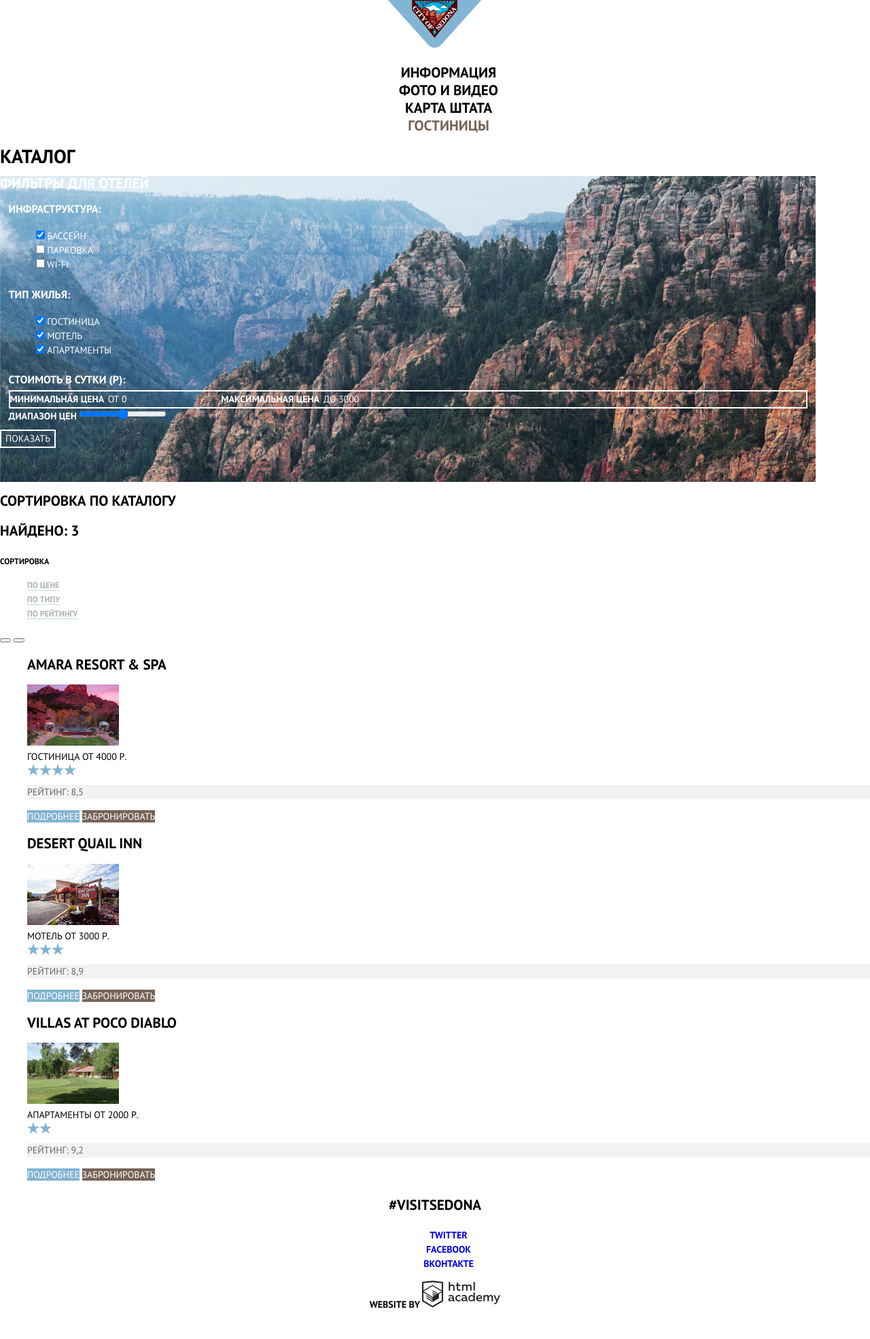
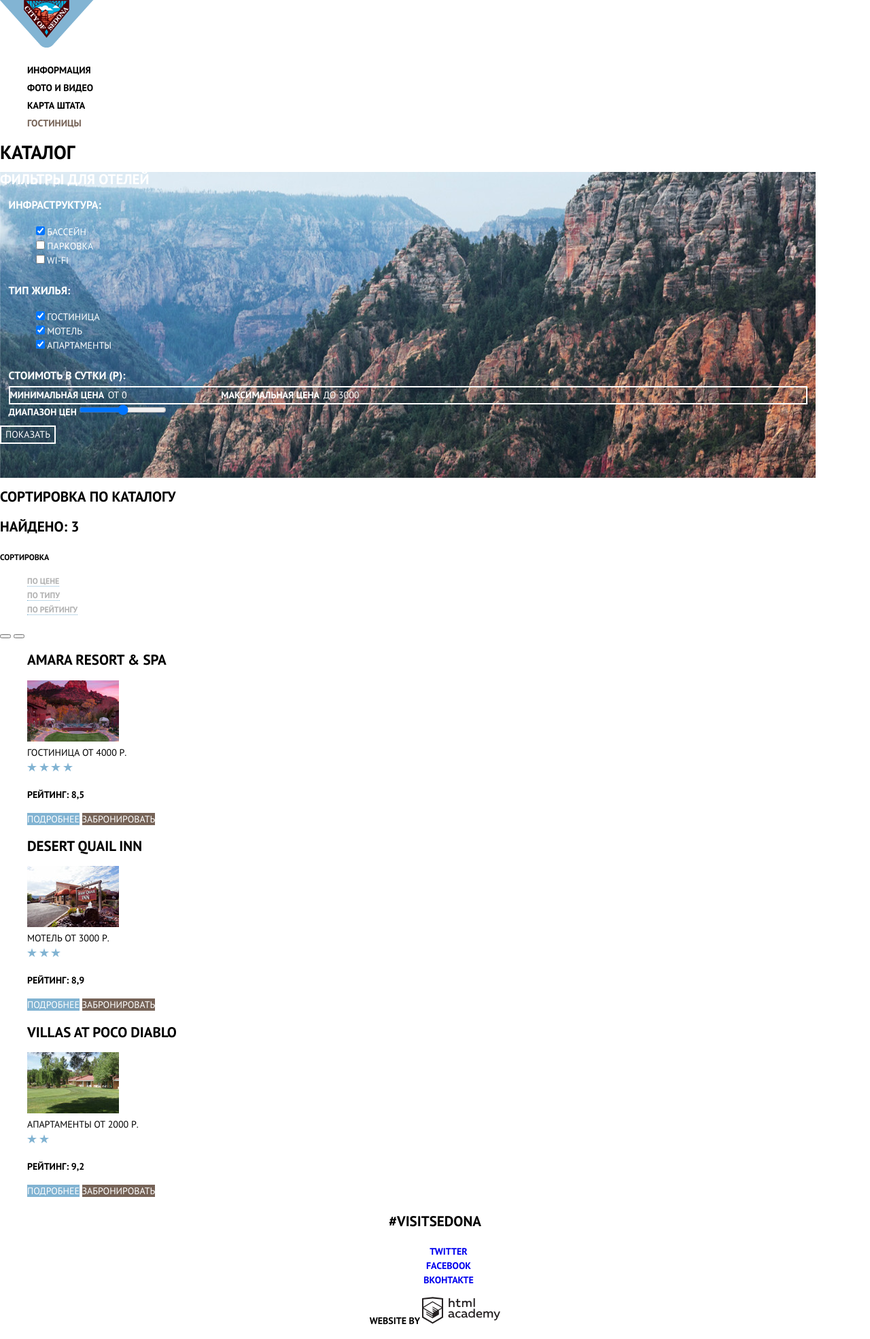
Before and after one commit to VanillaWulf/473505-sedona, a PHP site: page /catalog.html in a window 1280 px wide. Shown: the whole page at 68% size. Before the commit the page ends 1925 px from the top, so only its background shows below. Run offline with PHP 8.4, Linux system fonts and the light colour scheme.

Commit message:
поправлен класс для h1, звезды сделаны img

```diff
--- a/catalog.html
+++ b/catalog.html
@@ -106,7 +106,10 @@
               <span>от 4000 р.</span>
               <div class="rating">
                 <div class="rating-stars">
-
+                  <img src="img/star.svg" alt="Звезда" width="14" height="21">
+                  <img src="img/star.svg" alt="Звезда" width="14" height="21">
+                  <img src="img/star.svg" alt="Звезда" width="14" height="21">
+                  <img src="img/star.svg" alt="Звезда" width="14" height="21">
                 </div>
                 <!--сделать бэкграунд с репитом-->
                 <div class="rating-sum">
@@ -128,7 +131,9 @@
             <span>от 3000 р.</span>
             <div class="rating">
               <div class="rating-stars second-item">
-
+                <img src="img/star.svg" alt="Звезда" width="14" height="21">
+                <img src="img/star.svg" alt="Звезда" width="14" height="21">
+                <img src="img/star.svg" alt="Звезда" width="14" height="21">
               </div>
               <!--сделать бэкграунд с репитом-->
               <div class="rating-sum">
@@ -150,7 +155,8 @@
             <span>от 2000 р.</span>
             <div class="rating">
               <div class="rating-stars third-item">
-
+                <img src="img/star.svg" alt="Звезда" width="14" height="21">
+                <img src="img/star.svg" alt="Звезда" width="14" height="21">
               </div>
               <!--сделать бэкграунд с репитом-->
               <div class="rating-sum">
--- a/css/style.css
+++ b/css/style.css
@@ -44,7 +44,7 @@
   background-color: rgb(255,255,255);
 }
 
-.main-header{
+.header{
   font-size: 21px;
   line-height: 21px;
   text-align: center;
@@ -362,24 +362,3 @@
   background-color: rgb(80,62,51);
   color: rgba(255,255,255,0.3);
 }
-
-.rating-sum{
-  font-weight: 400;
-  background-color: rgb(242,242,242);
-  color: rgb(102,102,102);
-}
-
-.rating-stars{
-  width: 73px;
-  height: 17px;
-  background-image: url('../img/star.svg');
-  background-repeat: repeat;
-}
-
-.second-item{
-  width: 55px;
-}
-
-.third-item{
-  width: 35px;
-}
--- a/index.html
+++ b/index.html
@@ -31,7 +31,7 @@
       </section>
 
       <section class="headers">
-        <h1 class="main-header">Cедона — небольшой городок в аризоне, заслуживающий большего!</h1>
+        <h1 class="header">Cедона — небольшой городок в аризоне, заслуживающий большего!</h1>
         <p>Рассмотрим 5 причин, по которым Седона круче, чем гранд каньон!</p>
       </section>
 
```
